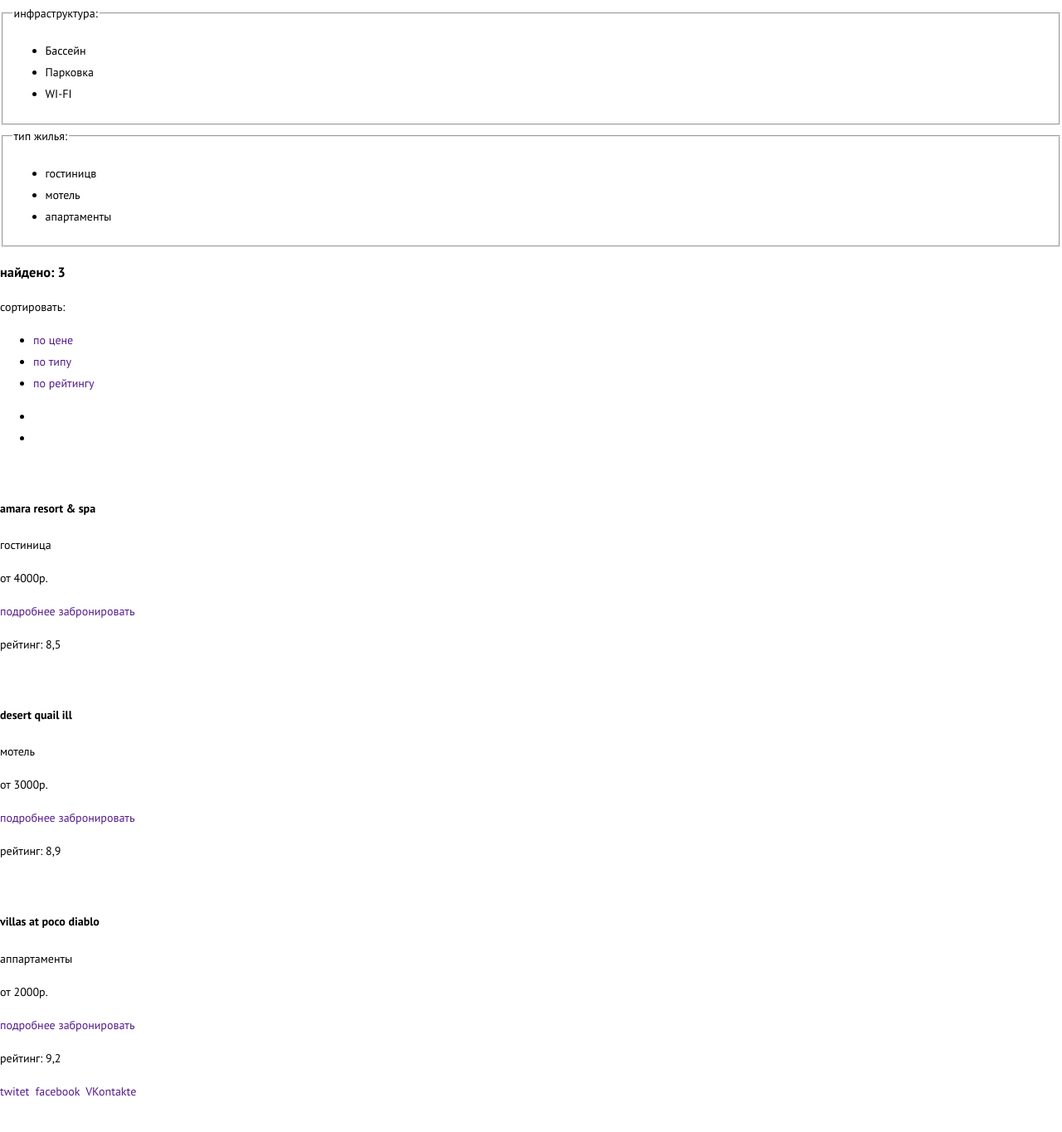
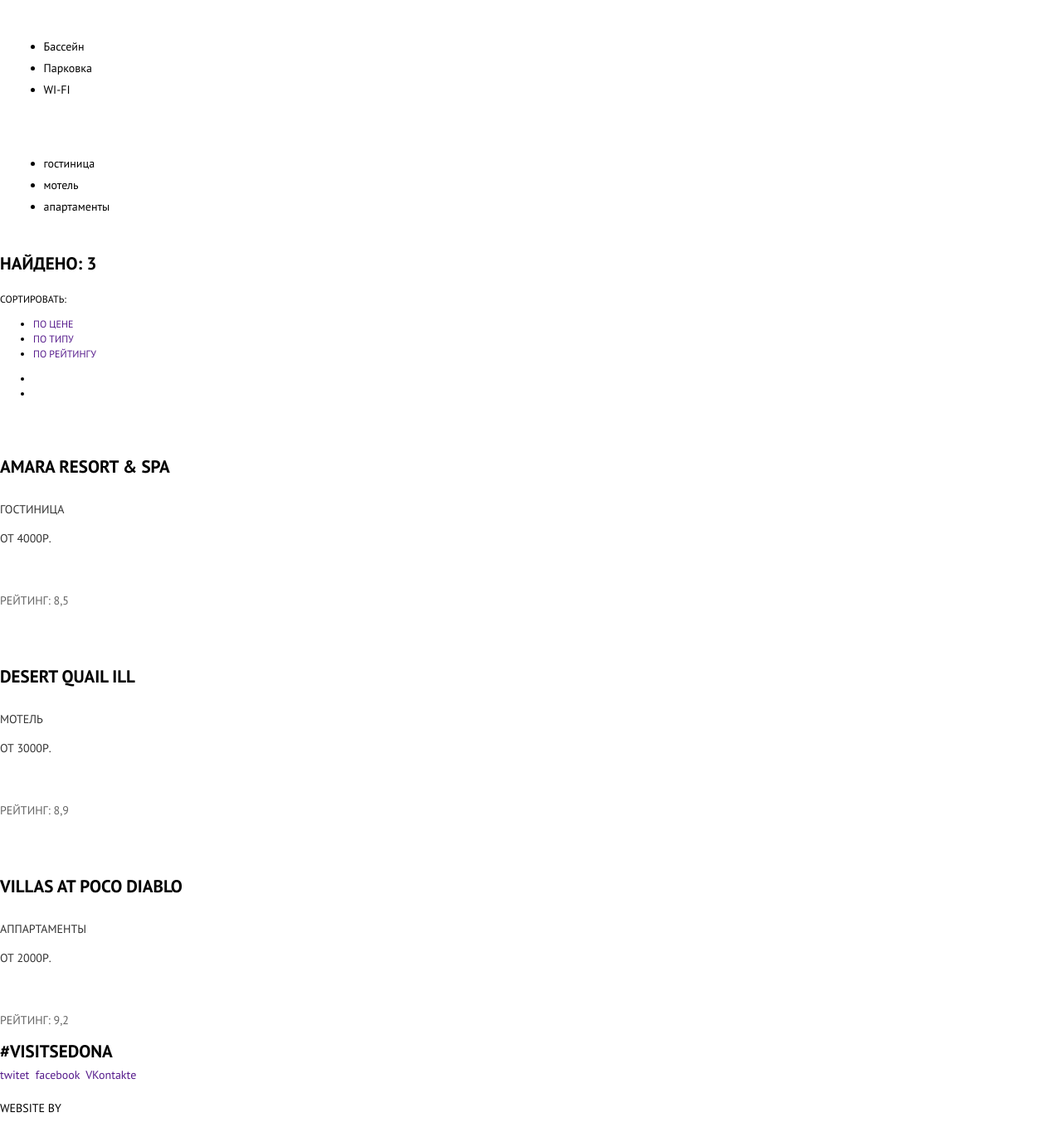
Before and after one commit to SpInAgRblzzz/Sedona_self, a plain HTML site: page catalog.html in a window 1280 px wide. Shown: the part 155-1520 px from the top of the page at 83% size. Before the commit the page ends 1484 px from the top, so only its background shows below. Drawn offline with Linux system fonts and the light colour scheme.

Commit message:
закончены шрифты

```diff
--- a/CSS/style.css
+++ b/CSS/style.css
@@ -75,7 +75,77 @@ input[type="radio"].visually-hidden {
     text-transform: none;
 }
 
-/*.reason1,
+.reason1,
 .reason2 {
     color: #ffffff;
-}*/
+}
+
+fieldset {
+    border: none;
+}
+
+.filter-title {
+    font-size: 16px;
+    font-weight: bold;
+    line-height: 21px;
+    text-transform: uppercase;
+    color: #ffffff;
+}
+
+.search-result {
+    font-size: 21px;
+    font-weight: bold;
+    line-height: 26px;
+    text-transform: uppercase;
+    color: #000000;
+}
+
+.order-navigation {
+    font-size: 12px;
+    line-height: 18px;
+    text-transform: uppercase;
+    color: #000000;
+}
+
+.catalog-item-name {
+    font-size: 21px;
+    font-weight: bold;
+    line-height: 26px;
+    text-transform: uppercase;
+    color: #000000;
+}
+
+.catalog-item-type,
+.catalog-item-price,
+.rating{
+    line-height: 21px;
+    text-transform: uppercase;
+    color: #333333;
+}
+
+.catalog-item-more,
+.catalog-item-book {
+    font-weight: bold;
+    line-height: 21px;
+    text-transform: uppercase;
+    color: #ffffff;
+}
+
+.rating {
+    color: #666666;
+}
+
+/*стили футера*/
+
+.hashtag{
+    font-size: 21px;
+    font-weight: bold;
+    line-height: 26px;
+    text-transform: uppercase;
+    color: #000000;
+}
+
+.academy-link-text {
+    text-transform: uppercase;
+    color: #000000;
+}
--- a/catalog.html
+++ b/catalog.html
@@ -47,7 +47,7 @@
                 <ul class="filter-item-list">
                     <li>
                         <input class="visually-hidden filter-checkbox" type="checkbox" id="hotel" name="hotel">
-                        <label for="hotel">гостиницв</label>
+                        <label for="hotel">гостиница</label>
                     </li>
                     <li>
                         <input class="visually-hidden filter-checkbox" type="checkbox" id="motel" name="motel">
@@ -65,8 +65,8 @@
 
             </div>
         </div>
+        <h3 class="search-result">найдено: 3</h3>
         <div class="order-navigation">
-            <h3>найдено: 3</h3>
             <p>сортировать:</p>
             <ul class="order-type">
                 <li><a href="">по цене</a></li>
@@ -123,13 +123,15 @@
     </main>
     <footer>
         <div class="footer-content">
-            <a href="" class="hashtag"></a>
+            <a href="" class="hashtag">#visitsedona</a>
             <div class="social-links">
                 <a href="" class="twiter">twitet <img src="" alt="" class="social-logo"></a>
                 <a href="" class="facebook">facebook <img src="" alt="" class="social-logo"></a>
                 <a href="" class="vk">VKontakte <img src="" alt="" class="social-logo"></a>
             </div>
-            <a href="" class="academy-link"></a>
+            <a href="" class="academy-link">
+                <p class="academy-link-text">website by</p><img src="" alt="" class="academy-logo">
+            </a>
         </div>
     </footer>
 </body>
```
Also changed, not shown: index.html (+4 -2 lines).
